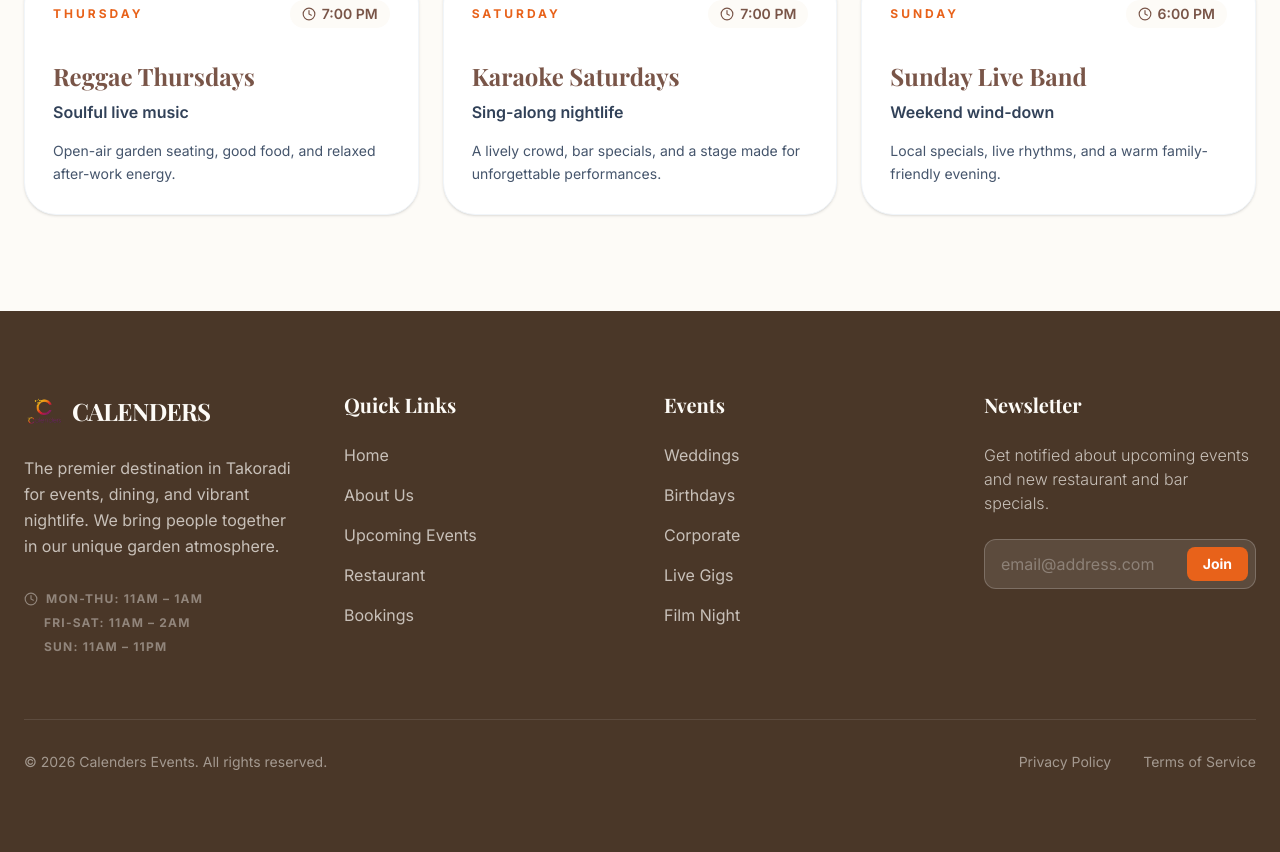
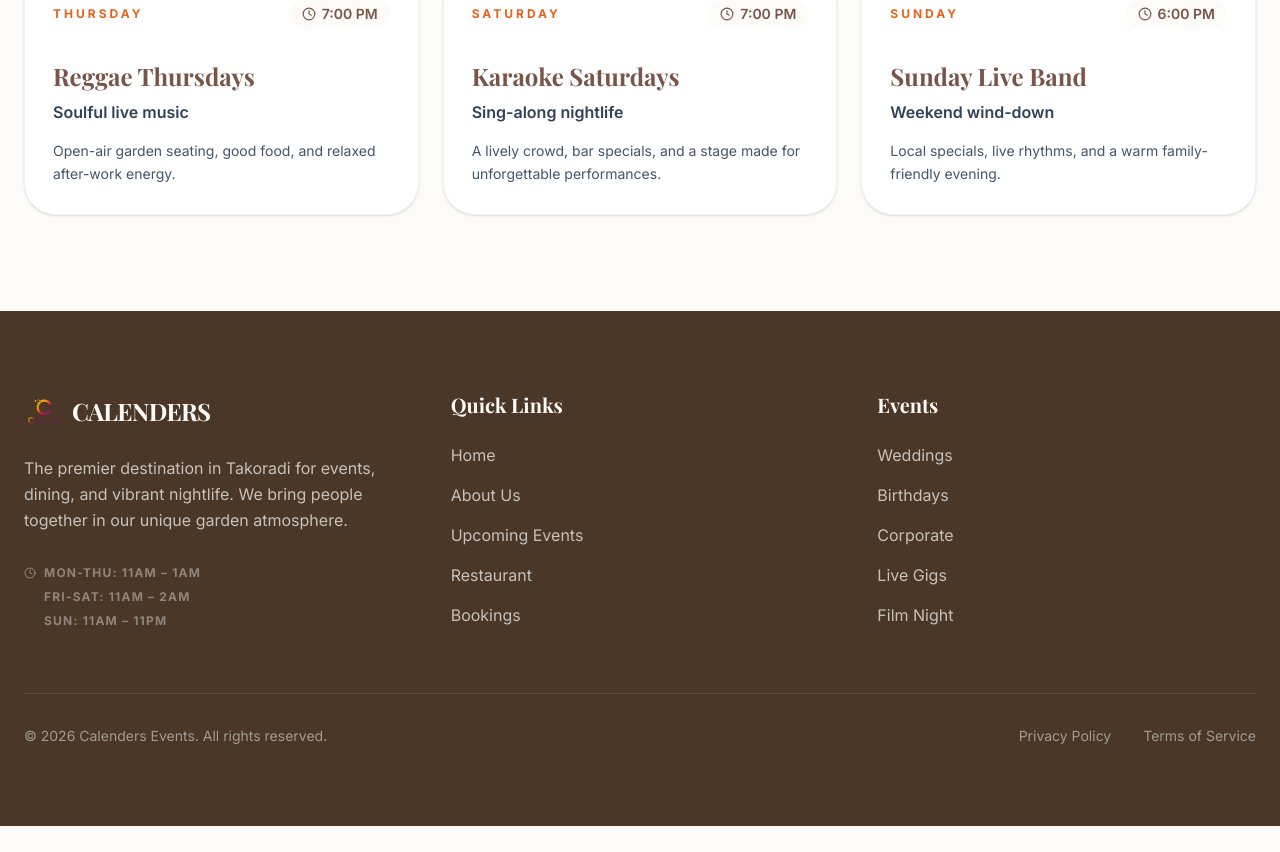
Before and after one commit to WesleyConsults/CalendersEvents, a Next.js app: page / in a window 1280 px wide. Shown: the part 1073-1925 px from the top of the page. After the commit the page ends 1899 px from the top, so only its background shows below. Built offline with nearby package versions, Linux system fonts and the light colour scheme; a web font is replaced by a local one.

Commit message:
Compact mobile footer

```diff
--- a/components/Footer.jsx
+++ b/components/Footer.jsx
@@ -13,28 +13,28 @@ const EVENT_LINKS = ['Weddings', 'Birthdays', 'Corporate', 'Live Gigs', 'Film Ni
 
 export default function Footer() {
   return (
-    <footer className="bg-brand-brown-light py-20 text-brand-cream">
-      <div className="container mx-auto px-6">
-        <div className="grid grid-cols-2 md:grid-cols-4 gap-8 md:gap-12 mb-16">
+    <footer className="bg-brand-brown-light py-10 md:py-20 text-brand-cream">
+      <div className="container mx-auto px-5 md:px-6">
+        <div className="grid grid-cols-2 md:grid-cols-3 gap-x-8 gap-y-8 md:gap-12 mb-8 md:mb-16">
           {/* Brand */}
           <div className="col-span-2 md:col-span-1">
-            <Link href="/" className="flex items-center gap-2 mb-6">
+            <Link href="/" className="flex items-center gap-2 mb-4 md:mb-6">
               <Image
                 src="/logo.png"
                 alt="Calenders Events Logo"
                 width={40}
                 height={40}
-                className="object-contain"
+                className="h-8 w-8 object-contain md:h-10 md:w-10"
               />
-              <span className="text-2xl font-display font-bold tracking-tight">CALENDERS</span>
+              <span className="text-xl md:text-2xl font-display font-bold tracking-tight">CALENDERS</span>
             </Link>
-            <p className="text-brand-cream/70 leading-relaxed mb-8">
+            <p className="text-sm md:text-base text-brand-cream/70 leading-6 md:leading-relaxed mb-5 md:mb-8">
               The premier destination in Takoradi for events, dining, and vibrant nightlife. We bring
               people together in our unique garden atmosphere.
             </p>
-            <div className="flex flex-col gap-2 text-xs font-bold uppercase tracking-widest text-brand-cream/40">
+            <div className="flex flex-col gap-1.5 md:gap-2 text-[10px] md:text-xs font-bold uppercase tracking-[0.16em] md:tracking-widest text-brand-cream/40">
               <div className="flex items-center gap-2">
-                <Clock size={14} /> Mon-Thu: 11AM – 1AM
+                <Clock size={12} /> Mon-Thu: 11AM – 1AM
               </div>
               <div className="ml-5">Fri-Sat: 11AM – 2AM</div>
               <div className="ml-5">Sun: 11AM – 11PM</div>
@@ -43,8 +43,8 @@ export default function Footer() {
 
           {/* Quick links */}
           <div>
-            <h5 className="font-bold text-xl mb-6">Quick Links</h5>
-            <ul className="space-y-4 text-brand-cream/70">
+            <h5 className="font-bold text-lg md:text-xl mb-3 md:mb-6">Quick Links</h5>
+            <ul className="space-y-2.5 md:space-y-4 text-sm md:text-base text-brand-cream/70">
               {QUICK_LINKS.map((link) => (
                 <li key={link.name}>
                   <Link href={link.href} className="hover:text-brand-green transition-colors">
@@ -57,8 +57,8 @@ export default function Footer() {
 
           {/* Event types */}
           <div>
-            <h5 className="font-bold text-xl mb-6">Events</h5>
-            <ul className="space-y-4 text-brand-cream/70">
+            <h5 className="font-bold text-lg md:text-xl mb-3 md:mb-6">Events</h5>
+            <ul className="space-y-2.5 md:space-y-4 text-sm md:text-base text-brand-cream/70">
               {EVENT_LINKS.map((link) => (
                 <li key={link}>
                   <a href="#" className="hover:text-brand-green transition-colors">
@@ -68,30 +68,12 @@ export default function Footer() {
               ))}
             </ul>
           </div>
-
-          {/* Newsletter */}
-          <div className="col-span-2 md:col-span-1">
-            <h5 className="font-bold text-xl mb-6">Newsletter</h5>
-            <p className="text-brand-cream/70 mb-6 font-light">
-              Get notified about upcoming events and new restaurant and bar specials.
-            </p>
-            <div className="relative">
-              <input
-                type="email"
-                placeholder="email@address.com"
-                className="w-full bg-white/10 border border-white/20 rounded-xl px-4 py-3 text-white placeholder:text-white/30 focus:outline-none focus:ring-1 ring-brand-green"
-              />
-              <button className="absolute right-2 top-2 bottom-2 bg-brand-green text-white px-4 rounded-lg font-bold text-sm">
-                Join
-              </button>
-            </div>
-          </div>
         </div>
 
         {/* Bottom bar */}
-        <div className="pt-8 border-t border-brand-cream/10 flex flex-col md:flex-row justify-between items-center gap-4 text-sm text-brand-cream/50">
+        <div className="pt-5 md:pt-8 border-t border-brand-cream/10 flex flex-col md:flex-row justify-between items-center gap-3 md:gap-4 text-center text-xs md:text-sm text-brand-cream/50">
           <p>&copy; 2026 Calenders Events. All rights reserved.</p>
-          <div className="flex gap-8">
+          <div className="flex flex-wrap justify-center gap-5 md:gap-8">
             <a href="#" className="hover:text-brand-green transition-colors">Privacy Policy</a>
             <a href="#" className="hover:text-brand-green transition-colors">Terms of Service</a>
           </div>
```
